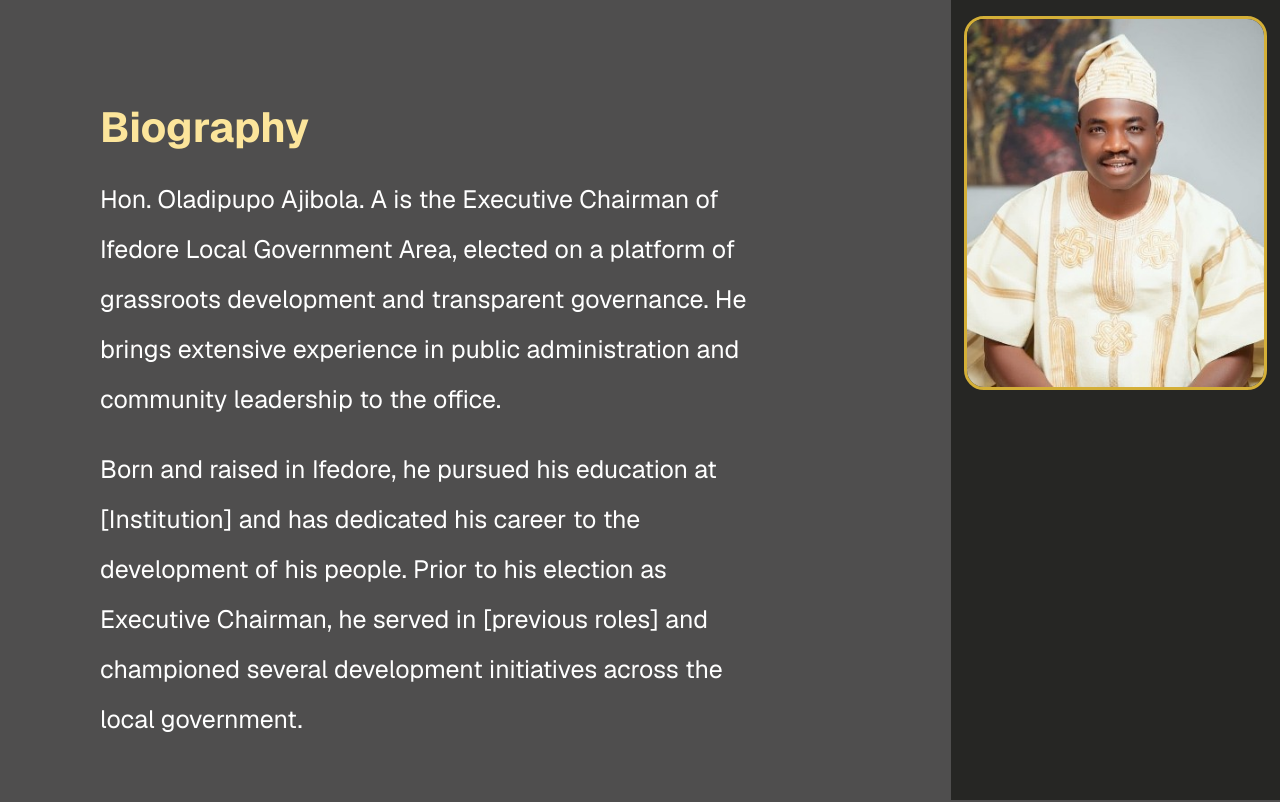
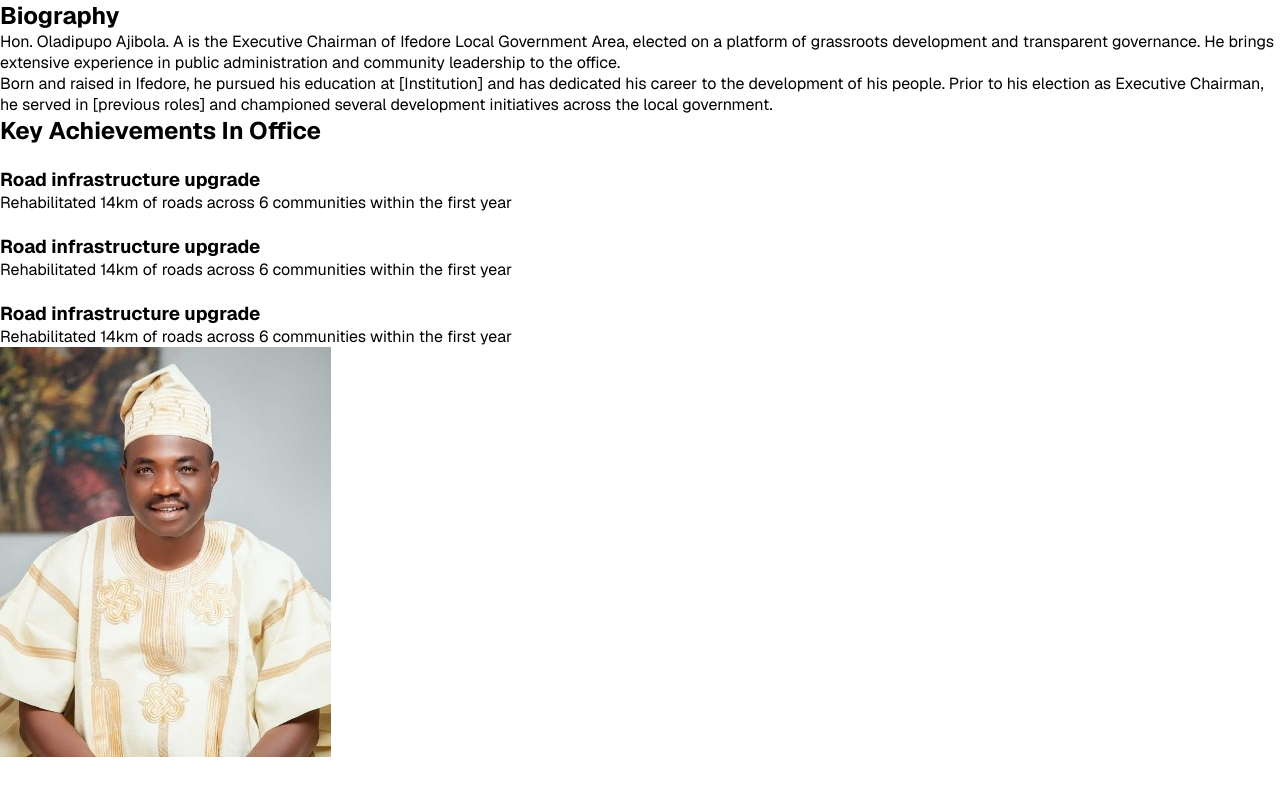
Before and after one commit to Moyo-Okans/ifedore-frontend, a React (Vite) app: page /chairman in a window 1280 px wide. Shown: the top 802 px of the page. Built offline with nearby package versions, Linux system fonts and the light colour scheme.

Commit message:
minimal changes

```diff
--- a/src/index.css
+++ b/src/index.css
@@ -1,8 +1,7 @@
 *{
     margin: 0;
     padding: 0;
-    background-color: #4F4E4E;
-    color: #ffffff;
+
 }
 body{
     font-family: 'Geist', sans-serif;
@@ -10,7 +9,7 @@ body{
 
 /* CHAIRMAN'S PAGE*/
 
-.bio{
+/* .bio{
     display: flex;
     gap: 30px;
 
@@ -68,3 +67,4 @@ p{
 .txt p{
     font-size: 16px;
 }
+ */
```
